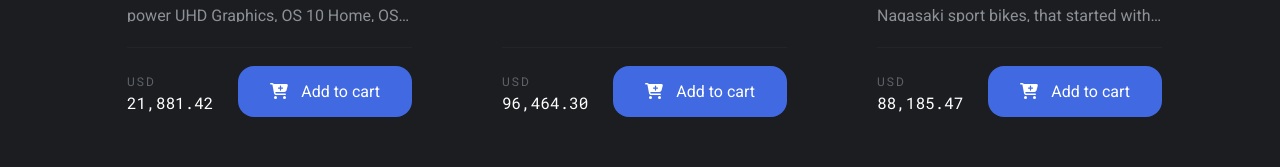
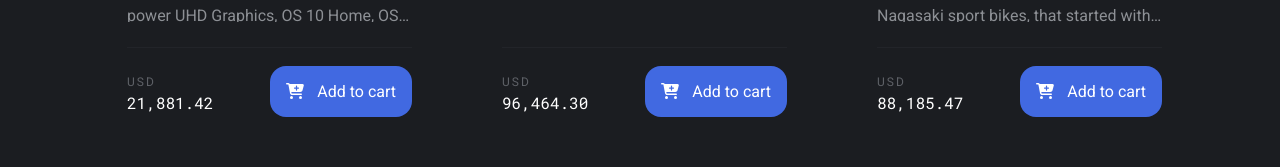
Before and after one commit to chulps/ACME-store, a Next.js app: page / in a window 1280 px wide. Shown: the part 394-561 px from the top of the page. Built offline with nearby package versions, Linux system fonts and the light colour scheme.

Commit message:
add to cart button state resets when item is removed from cart

```diff
--- a/components/ProductCard.tsx
+++ b/components/ProductCard.tsx
@@ -1,6 +1,5 @@
-// components/ProductCard.tsx
 import styled, { keyframes } from "styled-components";
-import { useState } from "react";
+import { useState, useEffect } from "react";
 import { FontAwesomeIcon } from "@fortawesome/react-fontawesome";
 import { faCartPlus, faCheck } from "@fortawesome/free-solid-svg-icons";
 
@@ -85,6 +84,7 @@ const Button = styled.button<{ $added: boolean }>`
   cursor: pointer;
   display: flex;
   align-items: center;
+  padding: 1em;
   gap: var(--space-1);
   animation: ${({ $added }) => $added && addButtonAnimation} 0.3s ease-in-out forwards;
   pointer-events: ${({ $added }) => ($added ? 'none' : 'auto')}; // Disable pointer events when added
@@ -101,6 +101,7 @@ interface ProductCardProps {
   description: string;
   priceCurrency: string;
   onAddToCart: () => void;
+  isInCart: boolean; // Add isInCart prop
   convertPrice: (_price: number, _currency: string) => number;
   currency: string;
 }
@@ -111,10 +112,15 @@ const ProductCard: React.FC<ProductCardProps> = ({
   imageSrc,
   description,
   onAddToCart,
+  isInCart,
   convertPrice,
   currency,
 }) => {
-  const [added, setAdded] = useState(false);
+  const [added, setAdded] = useState(isInCart);
+
+  useEffect(() => {
+    setAdded(isInCart);
+  }, [isInCart]);
 
   const handleAddToCart = () => {
     onAddToCart();
--- a/components/ProductList.tsx
+++ b/components/ProductList.tsx
@@ -1,6 +1,6 @@
 import styled from "styled-components";
 import ProductCard from "./ProductCard";
-import { Product } from "../common/types";
+import { Product, CartItem } from "../common/types";
 
 const ProductListMain = styled.main`
   display: flex;
@@ -25,6 +25,7 @@ const ListGrid = styled.div`
 interface ProductListProps {
   products: Product[];
   onAddToCart: (_product: Product) => void;
+  cartItems: CartItem[];
   convertPrice: (_price: number, _currency: string) => number;
   currency: string;
 }
@@ -32,13 +33,16 @@ interface ProductListProps {
 const ProductList: React.FC<ProductListProps> = ({
   products,
   onAddToCart,
+  cartItems,
   convertPrice,
   currency,
 }) => {
   return (
     <ProductListMain>
       <ListGrid>
-        {products.map((product) => (
+        {products.map((product) => {
+          const isInCart = cartItems.some((item) => item.id === product.id);
+          return (
             <ProductCard
               key={product.id}
               title={product.title}
@@ -47,10 +51,12 @@ const ProductList: React.FC<ProductListProps> = ({
               imageSrc={product.imageSrc}
               description={product.description}
               onAddToCart={() => onAddToCart(product)}
+              isInCart={isInCart} // Pass isInCart to ProductCard
               convertPrice={convertPrice}
               currency={currency}
             />
-        ))}
+          );
+        })}
       </ListGrid>
     </ProductListMain>
   );
--- a/pages/index.tsx
+++ b/pages/index.tsx
@@ -151,6 +151,7 @@ const Home = () => {
       <ProductList
         products={filteredItems}
         onAddToCart={handleAddToCart}
+        cartItems={cartItems} // Pass cart items to ProductList
         convertPrice={convertPrice}
         currency={currency}
       />
```
Lines whose indentation alone changed are shown as unchanged.
